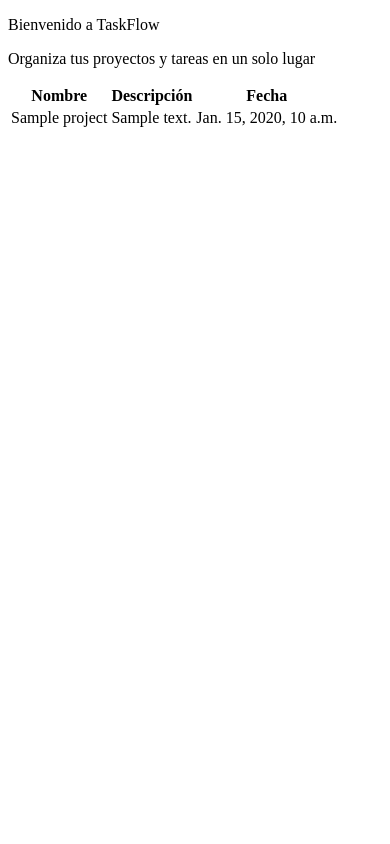
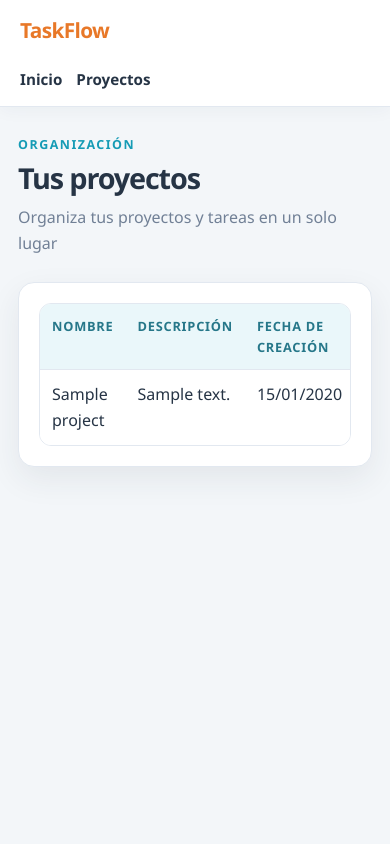
Before and after one commit to dereckmera84-code/programacion_II_mera_dereck, a Django app: page /tasks/projects in a window 390 px wide. Run offline with Django 5.2, Linux system fonts and the light colour scheme; tables that the repository leaves empty hold one stand-in row (values such as "Sample post").

Commit message:
Resuelve conflictos de merge

```diff
--- a/Django/taskflow/settings.py
+++ b/Django/taskflow/settings.py
@@ -116,7 +116,7 @@ USE_TZ = True
 # Static files (CSS, JavaScript, Images)
 # https://docs.djangoproject.com/en/6.1/howto/static-files/
 
-STATIC_URL = 'static/'
+STATIC_URL = '/static/'
 
 
 # Email
--- /dev/null
+++ b/Django/tasks/static/tasks/css/estilos.css
@@ -0,0 +1,263 @@
+:root {
+    color-scheme: light;
+    --ink: #263445;
+    --muted: #718096;
+    --line: #e2e8f0;
+    --surface: #ffffff;
+    --page: #f3f6f9;
+    --orange: #e87828;
+    --orange-dark: #c85c16;
+    --cyan: #159bb5;
+    --red: #c94040;
+    --shadow: 0 12px 32px rgb(38 52 69 / 8%);
+}
+
+* {
+    box-sizing: border-box;
+}
+
+body {
+    min-height: 100vh;
+    margin: 0;
+    background: var(--page);
+    color: var(--ink);
+    font: 16px/1.6 "Segoe UI", Arial, sans-serif;
+}
+
+a {
+    color: var(--cyan);
+    font-weight: 600;
+    text-decoration: none;
+}
+
+a:hover {
+    color: var(--orange-dark);
+}
+
+.navbar {
+    display: flex;
+    min-height: 72px;
+    align-items: center;
+    justify-content: space-between;
+    gap: 20px;
+    padding: 0 clamp(20px, 6vw, 88px);
+    background: var(--surface);
+    border-bottom: 1px solid var(--line);
+    box-shadow: 0 4px 16px rgb(38 52 69 / 4%);
+}
+
+.navbar strong {
+    color: var(--orange);
+    font-size: 1.3rem;
+    letter-spacing: -.03em;
+}
+
+.navbar nav {
+    display: flex;
+    flex-wrap: wrap;
+    gap: 22px;
+}
+
+.navbar a {
+    color: var(--ink);
+    font-size: .95rem;
+}
+
+.navbar a:hover {
+    color: var(--orange-dark);
+}
+
+.contenido {
+    width: min(100% - 36px, 1080px);
+    margin: 48px auto;
+}
+
+.page-heading {
+    margin-bottom: 26px;
+}
+
+.eyebrow {
+    margin: 0 0 6px;
+    color: var(--cyan);
+    font-size: .78rem;
+    font-weight: 800;
+    letter-spacing: .12em;
+    text-transform: uppercase;
+}
+
+h1 {
+    margin: 0;
+    font-size: clamp(1.8rem, 4vw, 2.5rem);
+    letter-spacing: -.04em;
+    line-height: 1.2;
+}
+
+.intro {
+    margin: 10px 0 0;
+    color: var(--muted);
+}
+
+.panel,
+form {
+    padding: clamp(20px, 4vw, 32px);
+    background: var(--surface);
+    border: 1px solid var(--line);
+    border-radius: 16px;
+    box-shadow: var(--shadow);
+}
+
+.panel {
+    overflow: hidden;
+}
+
+.panel h2 {
+    margin-top: 0;
+}
+
+.table-wrap {
+    overflow-x: auto;
+    border: 1px solid var(--line);
+    border-radius: 12px;
+    background: var(--surface);
+}
+
+table {
+    width: 100%;
+    border-collapse: collapse;
+    text-align: left;
+}
+
+th,
+td {
+    padding: 15px 18px;
+    border-bottom: 1px solid var(--line);
+    vertical-align: top;
+}
+
+th {
+    background: #eaf7fa;
+    color: #267789;
+    font-size: .8rem;
+    letter-spacing: .06em;
+    text-transform: uppercase;
+}
+
+tbody tr:last-child td {
+    border-bottom: 0;
+}
+
+tbody tr:hover {
+    background: #f8fbfc;
+}
+
+.campo {
+    margin-bottom: 20px;
+}
+
+.campo label,
+label {
+    display: block;
+    margin-bottom: 7px;
+    font-weight: 700;
+}
+
+input,
+select,
+textarea {
+    width: 100%;
+    min-height: 46px;
+    padding: 10px 12px;
+    border: 1px solid #cbd5e1;
+    border-radius: 9px;
+    background: #fff;
+    color: var(--ink);
+    font: inherit;
+}
+
+textarea {
+    min-height: 120px;
+    resize: vertical;
+}
+
+input:focus,
+select:focus,
+textarea:focus {
+    border-color: var(--cyan);
+    outline: 3px solid rgb(21 155 181 / 15%);
+}
+
+button,
+.button {
+    display: inline-flex;
+    min-height: 42px;
+    align-items: center;
+    justify-content: center;
+    gap: 8px;
+    padding: 9px 17px;
+    border: 0;
+    border-radius: 9px;
+    background: var(--orange);
+    color: #fff;
+    cursor: pointer;
+    font: inherit;
+    font-weight: 700;
+    text-decoration: none;
+    transition: background .18s ease, transform .18s ease;
+}
+
+button:hover,
+.button:hover {
+    transform: translateY(-1px);
+    background: var(--orange-dark);
+    color: #fff;
+}
+
+.button-secondary {
+    background: #e9f7fa;
+    color: #267789;
+}
+
+.button-secondary:hover {
+    background: #d7eff4;
+    color: #1d6675;
+}
+
+.form-actions {
+    display: flex;
+    flex-wrap: wrap;
+    align-items: center;
+    gap: 12px;
+}
+
+.errores {
+    margin: 8px 0 0;
+    color: var(--red);
+}
+
+small {
+    display: block;
+    margin-top: 6px;
+    color: var(--muted);
+}
+
+@media (max-width: 600px) {
+    .navbar {
+        align-items: flex-start;
+        flex-direction: column;
+        justify-content: center;
+        padding: 14px 20px;
+    }
+
+    .navbar nav {
+        gap: 14px;
+    }
+
+    .contenido {
+        margin: 28px auto;
+    }
+
+    th,
+    td {
+        padding: 12px;
+    }
+}
--- a/Django/templates/base.html
+++ b/Django/templates/base.html
@@ -8,10 +8,13 @@
     <link rel="stylesheet" href="{% static 'tasks/css/estilos.css' %}">
 </head>
 <body>
-    <nav class="navbar">
+    <header class="navbar">
         <strong>TaskFlow</strong>
-        <a href="{% url 'tasks:home' %}">Inicio</a>
-    </nav>
+        <nav aria-label="Navegación principal">
+            <a href="{% url 'tasks:home' %}">Inicio</a>
+            <a href="{% url 'tasks:projects' %}">Proyectos</a>
+        </nav>
+    </header>
 
     <main class="contenido">
         {% block content %}{% endblock %}
--- a/Django/templates/projects/projects.html
+++ b/Django/templates/projects/projects.html
@@ -1,27 +1,38 @@
-<!DOCTYPE html>
-<html lang="es">
-<head>
-    <meta charset="UTF-8">
-    <meta name="viewport" content="width=device-width, initial-scale=1.0">
-    <title>INICIO DE PROYECTOS</title>
-</head>
-<body>
-    <p>Bienvenido a {{ titulo }}</p>
-    <p>{{ mensaje }}</p>
+{% extends "base.html" %}
 
+{% block titulo %}Proyectos | {{ titulo }}{% endblock %}
+
+{% block content %}
+<header class="page-heading">
+    <p class="eyebrow">Organización</p>
+    <h1>Tus proyectos</h1>
+    <p class="intro">{{ mensaje }}</p>
+</header>
+
+<section class="panel">
+    <div class="table-wrap">
         <table>
+            <thead>
                 <tr>
                     <th>Nombre</th>
                     <th>Descripción</th>
-            <th>Fecha</th>
+                    <th>Fecha de creación</th>
                 </tr>
+            </thead>
+            <tbody>
                 {% for project in projects %}
                 <tr>
                     <td>{{ project.name }}</td>
                     <td>{{ project.description }}</td>
-            <td>{{ project.created_at }}</td>
+                    <td>{{ project.created_at|date:"d/m/Y" }}</td>
+                </tr>
+                {% empty %}
+                <tr>
+                    <td colspan="3">Todavía no hay proyectos registrados.</td>
                 </tr>
                 {% endfor %}
+            </tbody>
         </table>
-</body>
-</html>
+    </div>
+</section>
+{% endblock %}
```
Also changed, not shown: Django/tasks/admin.py (+13 -3 lines), Django/tasks/static/tasks/css/admin.css (added, +77 -0 lines), Django/templates/admin/base_site.html (added, +17 -0 lines), Django/templates/projects/project_form.html (+8 -3 lines), Django/templates/tasks/home.html (+25 -13 lines), Django/templates/tasks/task_form.html (+8 -3 lines). Lines whose indentation alone changed are shown as unchanged.
